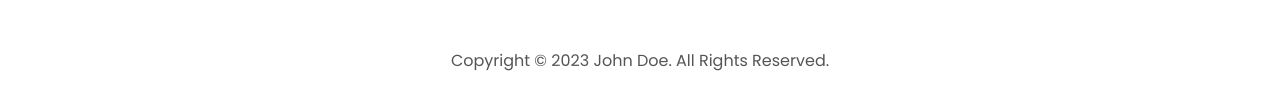
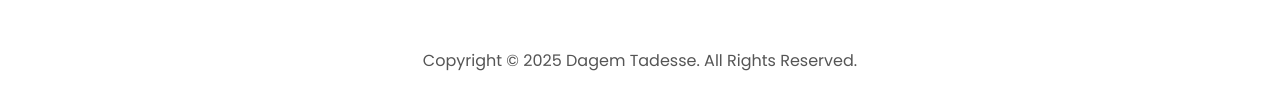
Before and after one commit to dagtades/html-css-js-portfolio-1, a plain HTML site: page index.html in a window 1280 px wide. Shown: the part 3549-3659 px from the top of the page. Drawn offline with Linux system fonts and the light colour scheme.

Commit message:
Fixed Copyright

```diff
--- a/index.html
+++ b/index.html
@@ -348,7 +348,7 @@
           </ul>
         </div>
       </nav>
-      <p>Copyright &#169; 2023 John Doe. All Rights Reserved.</p>
+      <p>Copyright &#169; 2025 Dagem Tadesse. All Rights Reserved.</p>
     </footer>
     <script src="script.js"></script>
   </body>
```
